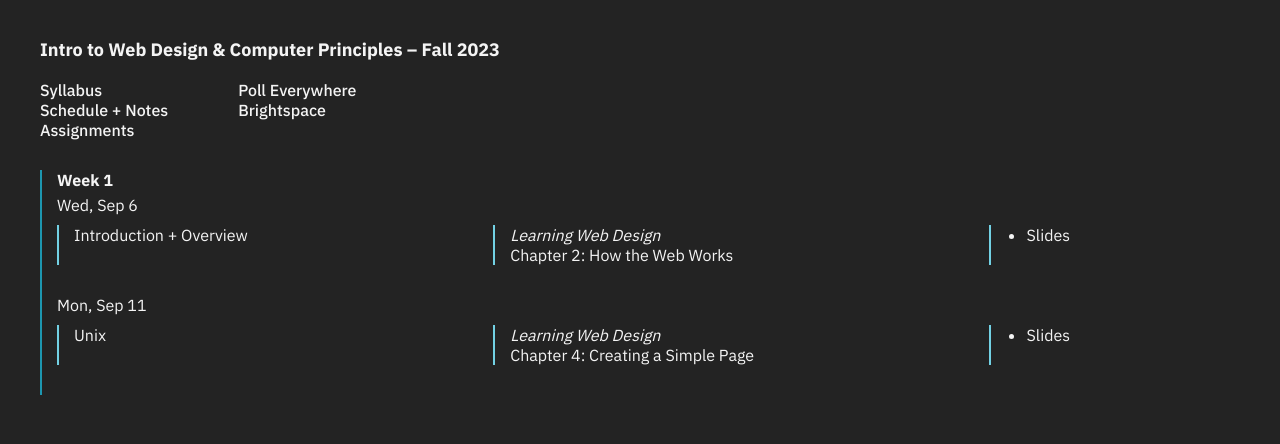
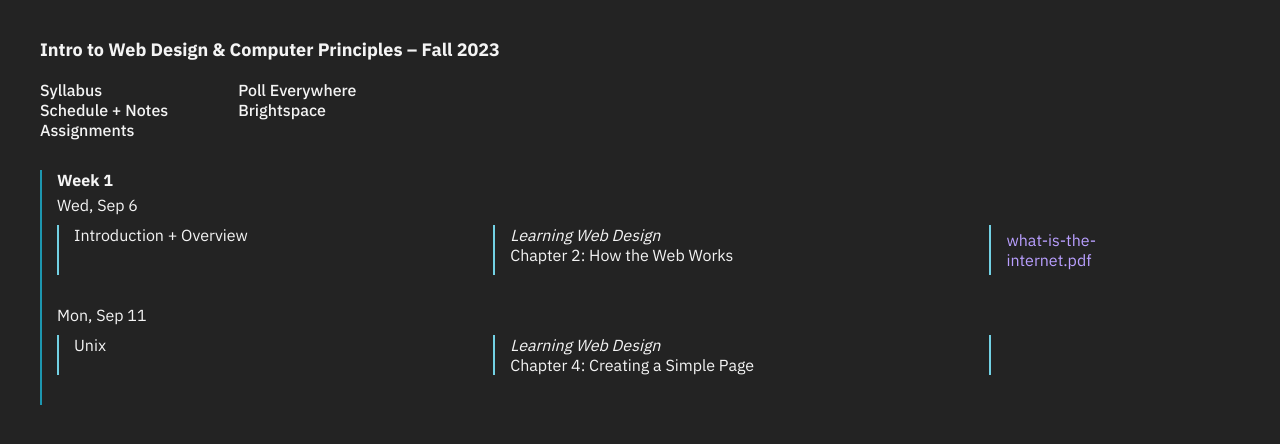
Before and after one commit to emilydidthis/CSCI-UA.004-Fall23, a Jekyll site: the page built from schedule.markdown, in a window 1280 px wide. Shown: the top 444 px of the page. Built offline with Jekyll 4.4.1, drawn with Linux system fonts in a browser that asks for light colours.

Commit message:
uploading slides

```diff
--- a/schedule.markdown
+++ b/schedule.markdown
@@ -23,7 +23,7 @@ Chapter 2: How the Web Works
 <div class="week-column materials" markdown="1">
 
 ### Materials
-- Slides
+<a href="{{ site.url }}{{ site.baseurl }}/assets/slides/01_Website-Internet.pdf" >what-is-the-internet.pdf</a>
 
 </div>
 </div>
@@ -47,7 +47,7 @@ Chapter 4: Creating a Simple Page
 <div class="week-column materials" markdown="1">
 
 ### Materials
-- Slides
+
 
 </div>
 </div>
```
Also changed, not shown: 4 other files.
